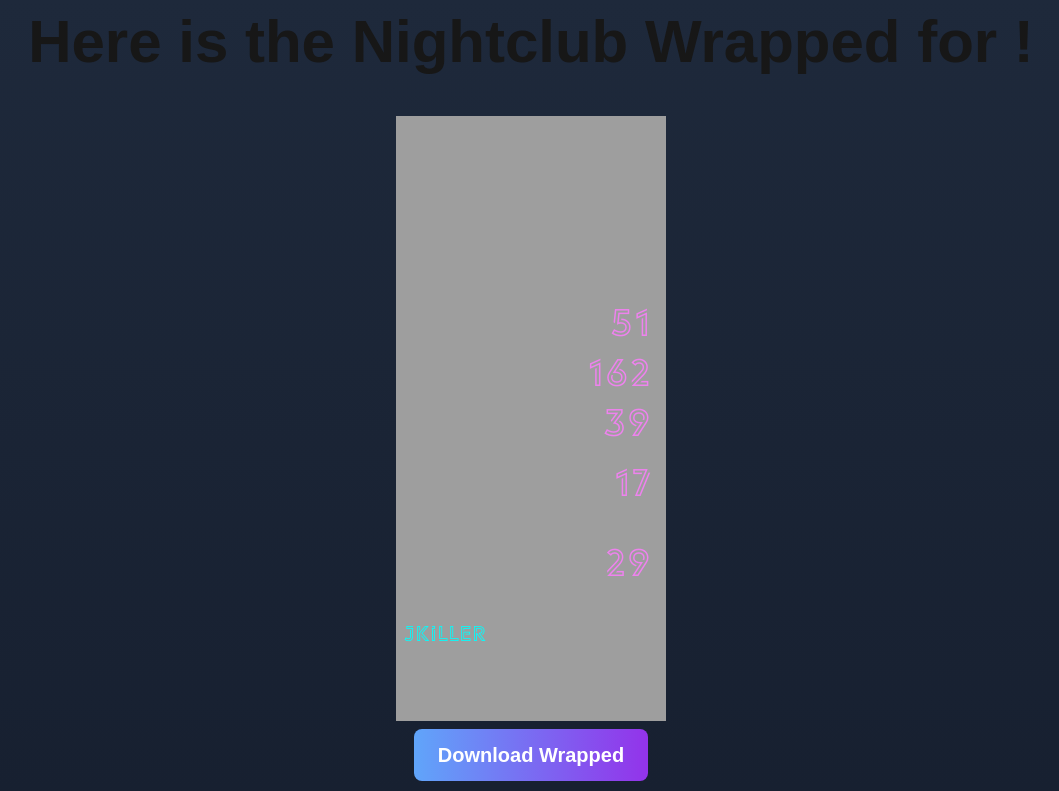
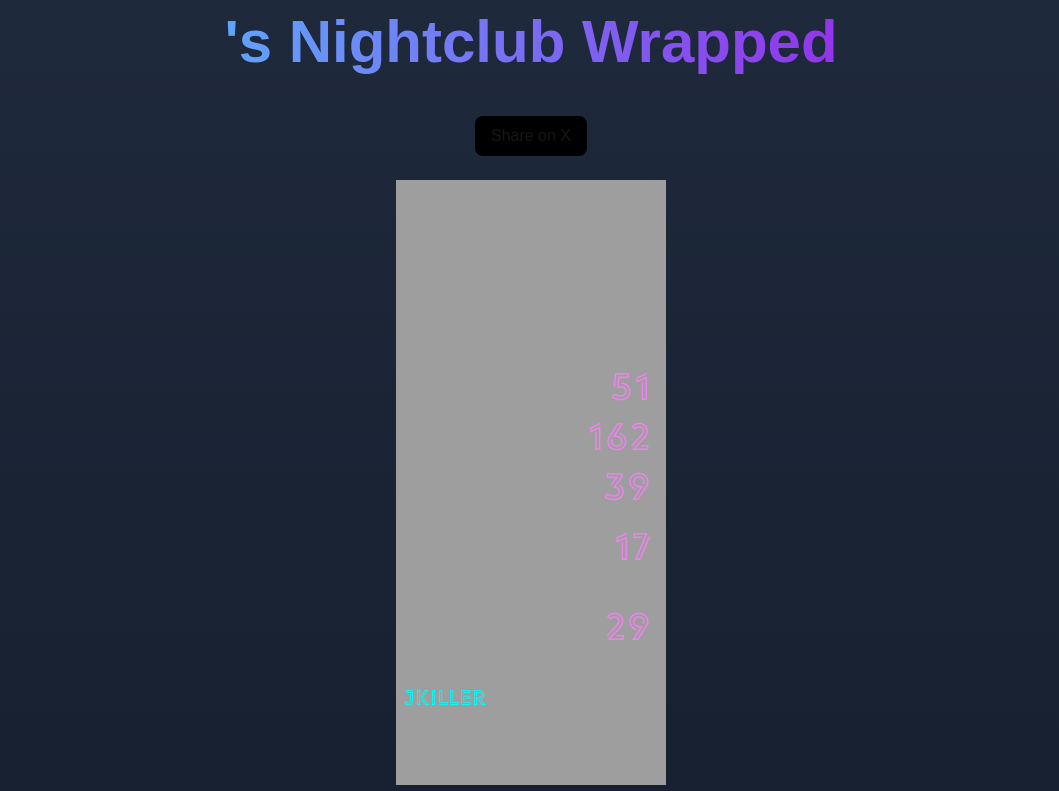
Before and after one commit to willcpierson/nightclub-wrapped-app, a Next.js app in the folder nightclub-wrapped-app/: page /player in a window 1280 px wide. Shown: the top 791 px of the page, without its empty margins (109-1168 px from the left). Built offline with nearby package versions, Linux system fonts and the light colour scheme.

Commit message:
make X share button online

```diff
--- /dev/null
+++ b/nightclub-wrapped-app/src/XShareButton/index.js
@@ -0,0 +1,18 @@
+import React from "react";
+
+const XShareButton = ({ text, url }) => {
+  const xShareUrl = `https://twitter.com/intent/tweet?text=${encodeURIComponent(text)}&url=${encodeURIComponent(url)}`;
+
+  return (
+    <a
+      href={xShareUrl}
+      target="_blank"
+      rel="noopener noreferrer"
+      className="flex items-center justify-center bg-[#000000] text-blue font-medium px-4 py-2 rounded-lg"
+    >
+        Share on X
+    </a>
+  );
+};
+
+export default XShareButton;
--- a/nightclub-wrapped-app/src/app/player/page.js
+++ b/nightclub-wrapped-app/src/app/player/page.js
@@ -2,6 +2,7 @@
 import { useSearchParams } from 'next/navigation';
 import NightclubStatsImage from '../../NightclubCanvasStats'
 import { NightclubRedemptionStatsImage } from '../../NightclubCanvasStats';
+import XShareButton from '../../XShareButton';
 
 
 export default function PlayerPage() {
@@ -10,7 +11,9 @@ export default function PlayerPage() {
 
     return (
         <main className="flex justify-center min-h-screen flex-col items-center bg-gradient-to-b from-slate-800 to-gray-900">
-            <h1 className="mb-6 md:mb-8 text-5xl md:text-6xl font-bold text-center bg-clip-text px-2 py-3">Here is the Nightclub Wrapped for {tag}!</h1>
+            <h1 className="mb-6 md:mb-8 text-5xl md:text-6xl font-bold text-center bg-clip-text text-transparent bg-gradient-to-r from-blue-400 to-purple-600 px-2 py-3">{tag}'s Nightclub Wrapped</h1>
+            <XShareButton className="flex items-center justify-center bg-[#000000] text-blue font-medium px-4 py-2 rounded-lg" text="I just got my Nightclub Wrapped for 2024!" url="http://localhost:3002" />
+            <br />
             <NightclubStatsImage tag={tag}/>
             <br />
             <NightclubRedemptionStatsImage tag={tag} />
```
